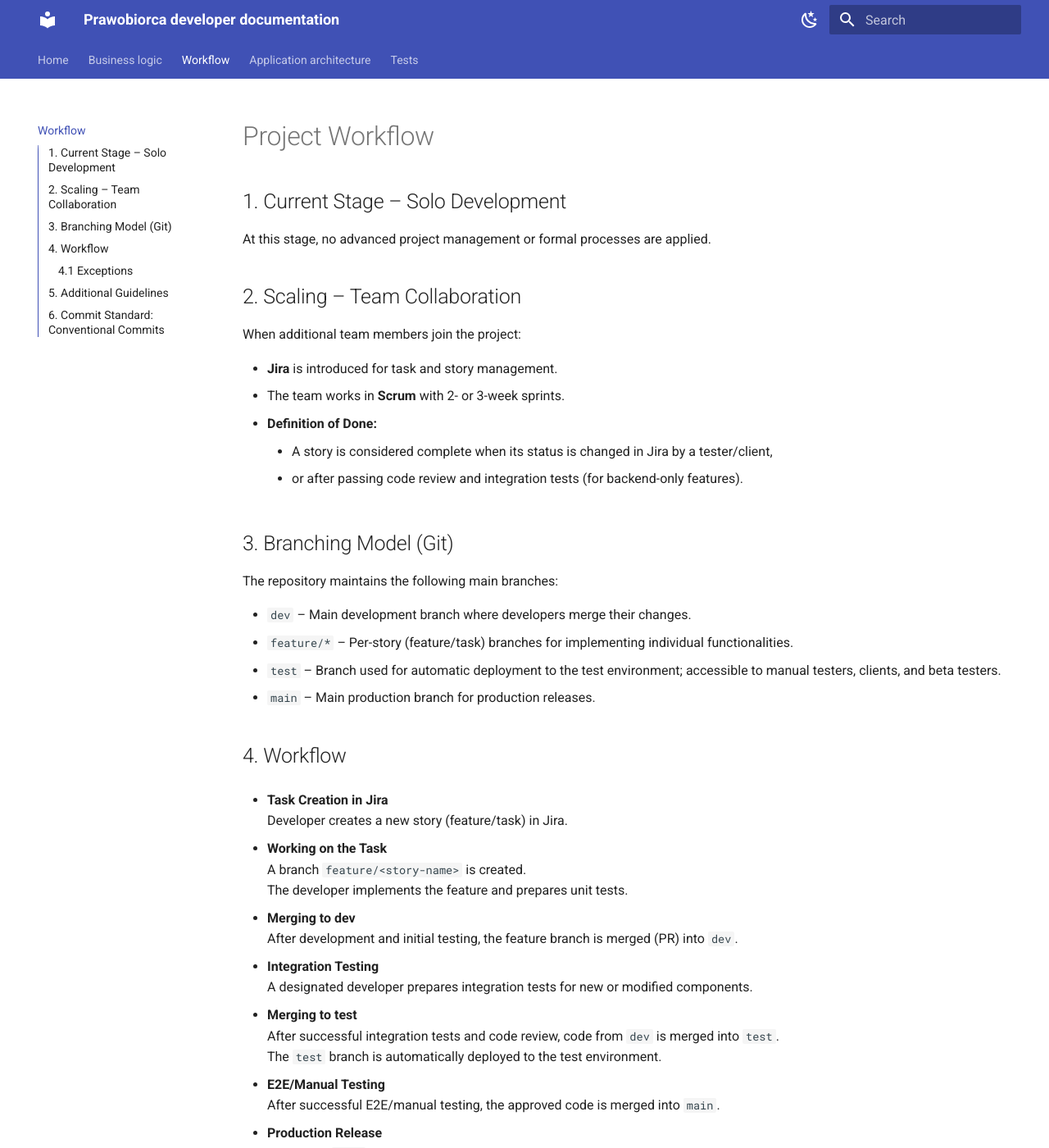
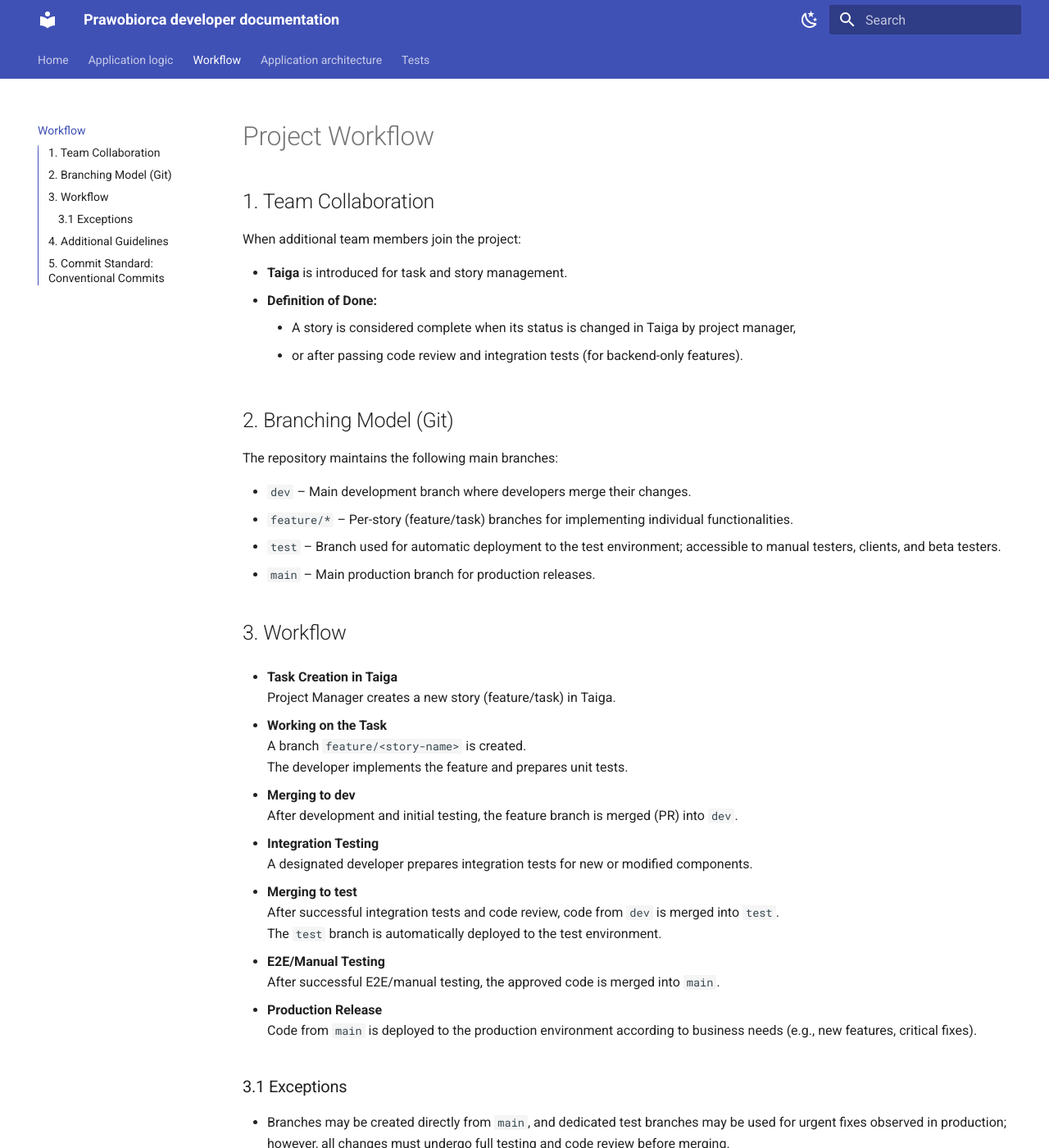
Before and after one commit to ErykMikolajewicz/prawobiorca-backend, an MkDocs documentation site: the page built from docs/workflow.md, in a window 1280 px wide and 1400 px high. Shown: the whole window at 82% size. Built offline with MkDocs 1.6.1 and Material for MkDocs 9.7.7, drawn with Linux system fonts in a browser that asks for light colours; some of the changed text lies outside the part shown.

Commit message:
docs workflow, and main site view: Make changes in documentation, to reflect fact it will be developed, as a team project in wms-dev scientific club.

```diff
--- a/docs/workflow.md
+++ b/docs/workflow.md
@@ -1,20 +1,15 @@
 # Project Workflow
 
-## 1. Current Stage – Solo Development
-
-At this stage, no advanced project management or formal processes are applied.
-
-## 2. Scaling – Team Collaboration
+## 1. Team Collaboration
 
 When additional team members join the project:
 
-- **Jira** is introduced for task and story management.
-- The team works in **Scrum** with 2- or 3-week sprints.
+- **Taiga** is introduced for task and story management.
 - **Definition of Done:**
-    - A story is considered complete when its status is changed in Jira by a tester/client,
+    - A story is considered complete when its status is changed in Taiga by project manager,
     - or after passing code review and integration tests (for backend-only features).
 
-## 3. Branching Model (Git)
+## 2. Branching Model (Git)
 
 The repository maintains the following main branches:
 
@@ -23,10 +18,10 @@ The repository maintains the following main branches:
 - `test` – Branch used for automatic deployment to the test environment; accessible to manual testers, clients, and beta testers.
 - `main` – Main production branch for production releases.
 
-## 4. Workflow
+## 3. Workflow
 
-- **Task Creation in Jira**
-    Developer creates a new story (feature/task) in Jira.
+- **Task Creation in Taiga**
+    Project Manager creates a new story (feature/task) in Taiga.
 
 - **Working on the Task**
     A branch `feature/<story-name>` is created.
@@ -48,12 +43,12 @@ The repository maintains the following main branches:
 - **Production Release**
     Code from `main` is deployed to the production environment according to business needs (e.g., new features, critical fixes).
 
-### 4.1 Exceptions
+### 3.1 Exceptions
 
 - Branches may be created directly from `main`, and dedicated test branches may be used for urgent fixes observed in production; however, all changes must undergo full testing and code review before merging.
 - Optionally, Test Driven Development (TDD) can be applied—writing tests before code—though not required for every task.
 
-## 5. Additional Guidelines
+## 4. Additional Guidelines
 
 - Every change must undergo code review (including test quality).
 - Automated tests run on every PR to `dev` and `main`.
@@ -61,7 +56,7 @@ The repository maintains the following main branches:
 - Every feature branch is named according to the Jira task number and description.
 - Documentation is updated as needed, at the latest in the sprint following feature implementation.
 
-## 6. Commit Standard: Conventional Commits
+## 5. Commit Standard: Conventional Commits
 
 **Format:**
 
--- a/mkdocs.yml
+++ b/mkdocs.yml
@@ -3,7 +3,7 @@ site_description: Basic information about the architecture of the Prawobiorca ap
 site_author: Eryk Antoni Mikołajewicz
 nav:
   - Home: index.md
-  - Business logic: business_logic.md
+  - Application logic: app_logic.md
   - Workflow: workflow.md
   - Application architecture:
     - General information: architecture/architecture.md
--- a/pyproject.toml
+++ b/pyproject.toml
@@ -1,6 +1,6 @@
 [project]
 name = "prawobiorca-backend"
-version = "0.26.0"
+version = "0.26.1"
 description = "Backend for law acts search engine with AI features."
 readme = "README.md"
 requires-python = ">=3.13"
```
Also changed, not shown: docs/business_logic.md (deleted, +0 -51 lines), docs/index.md (+1 -1 lines), docs/app_logic.md (added).
